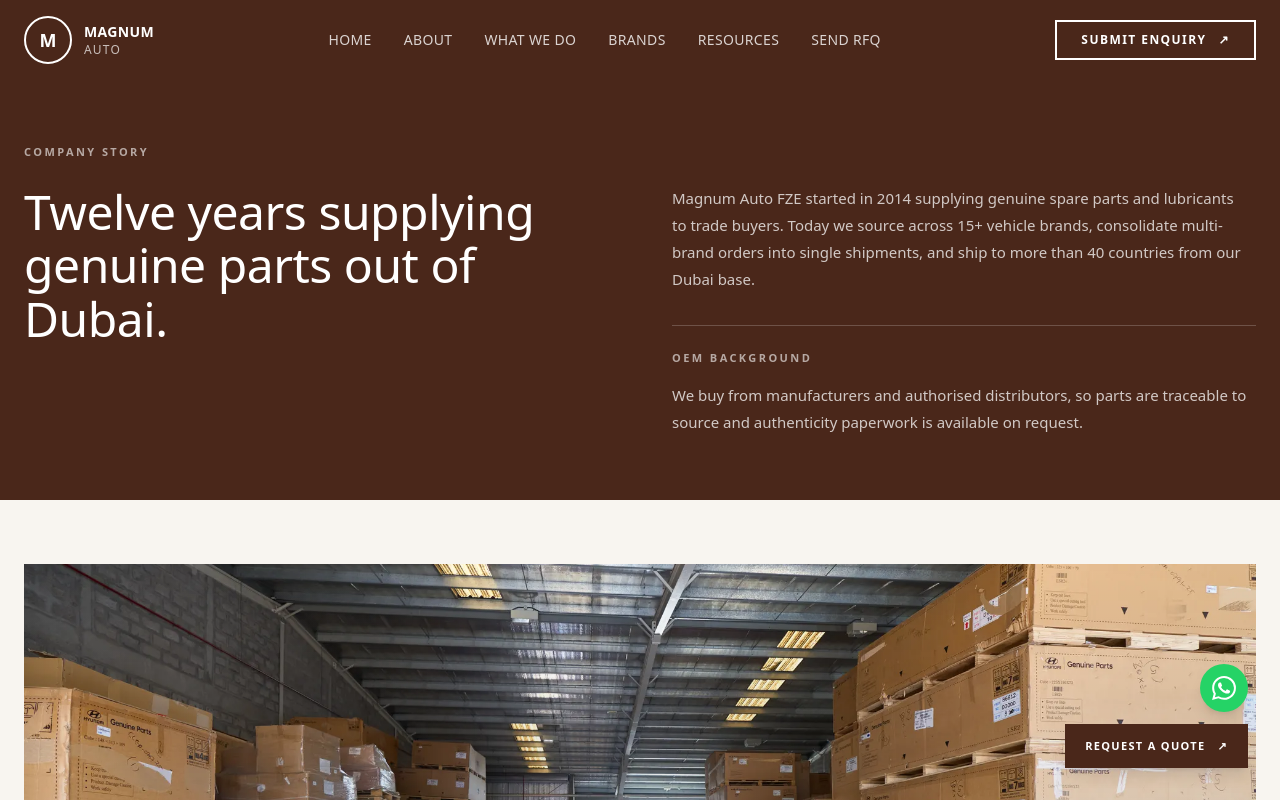
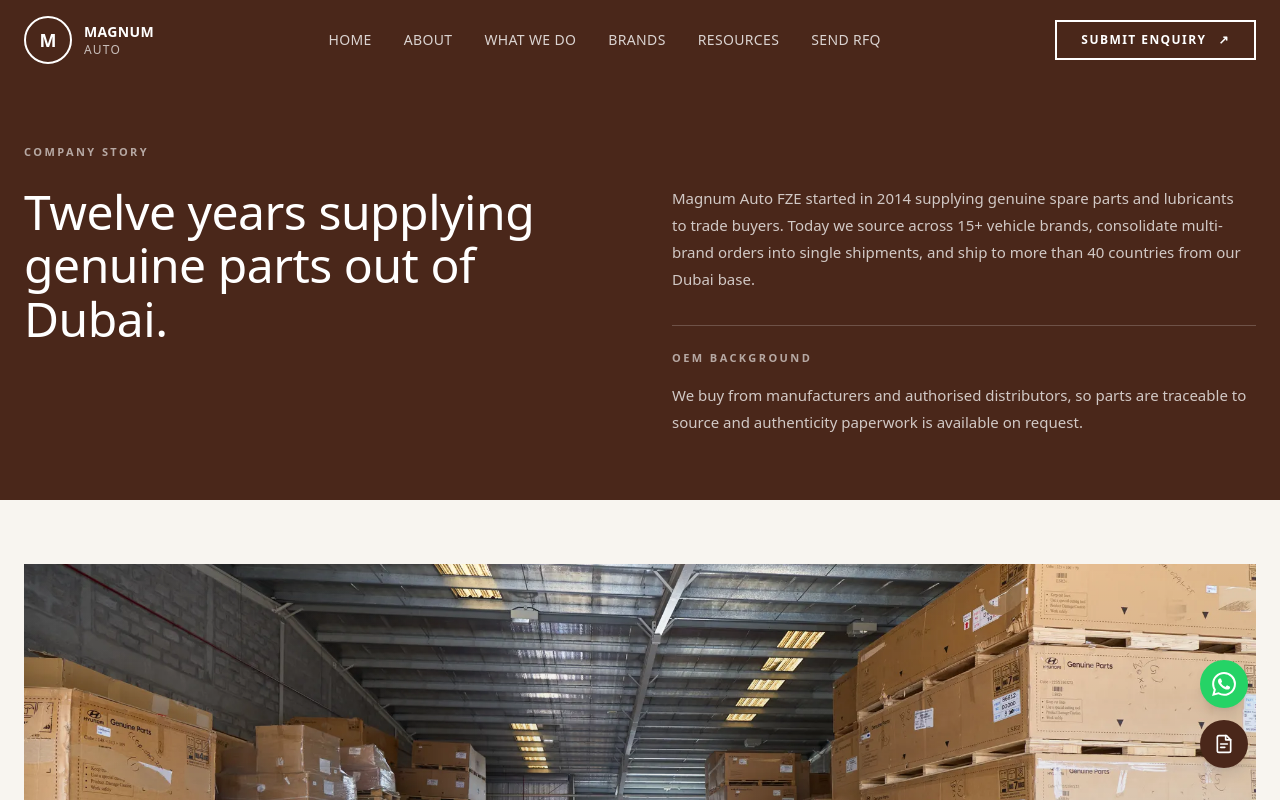
Before and after one commit to manimca2015/magnum-new, a Next.js app: page /about in a window 1280 px wide. Shown: the top 800 px of the page. Built offline with nearby package versions, Linux system fonts and the light colour scheme.

Commit message:
new commit

```diff
--- a/src/components/FloatingActions.tsx
+++ b/src/components/FloatingActions.tsx
@@ -25,13 +25,37 @@
         </svg>
       </a>
 
-      {/* Request a quote */}
+      {/* Request a quote — icon only until hovered or focused */}
       <Link
         href="/contact"
-        className="inline-flex items-center gap-3 bg-bark px-5 py-3.5 text-[11px] font-semibold uppercase tracking-[0.12em] text-white shadow-lg transition-colors duration-300 hover:bg-cocoa focus:outline-none focus-visible:ring-2 focus-visible:ring-white/70"
+        aria-label="Request a quote"
+        className="group flex h-12 items-center rounded-full bg-bark pl-3.5 pr-3.5 text-white shadow-lg transition-colors duration-300 hover:bg-cocoa focus:outline-none focus-visible:ring-2 focus-visible:ring-white/70"
       >
-        Request a Quote
-        <span aria-hidden="true">↗︎</span>
+        <svg
+          viewBox="0 0 24 24"
+          width="20"
+          height="20"
+          fill="none"
+          stroke="currentColor"
+          strokeWidth={2}
+          strokeLinecap="round"
+          strokeLinejoin="round"
+          className="shrink-0"
+          aria-hidden="true"
+        >
+          <path d="M15 2H6a2 2 0 0 0-2 2v16a2 2 0 0 0 2 2h12a2 2 0 0 0 2-2V7Z" />
+          <path d="M14 2v5h6" />
+          <path d="M8 12h8" />
+          <path d="M8 16h5" />
+        </svg>
+
+        {/* max-width animates where width:auto cannot */}
+        <span
+          aria-hidden="true"
+          className="max-w-0 overflow-hidden whitespace-nowrap text-[11px] font-semibold uppercase tracking-[0.12em] opacity-0 transition-all duration-300 group-hover:ml-3 group-hover:max-w-[12rem] group-hover:opacity-100 group-focus-visible:ml-3 group-focus-visible:max-w-[12rem] group-focus-visible:opacity-100"
+        >
+          Request a Quote
+        </span>
       </Link>
     </div>
   );
```
